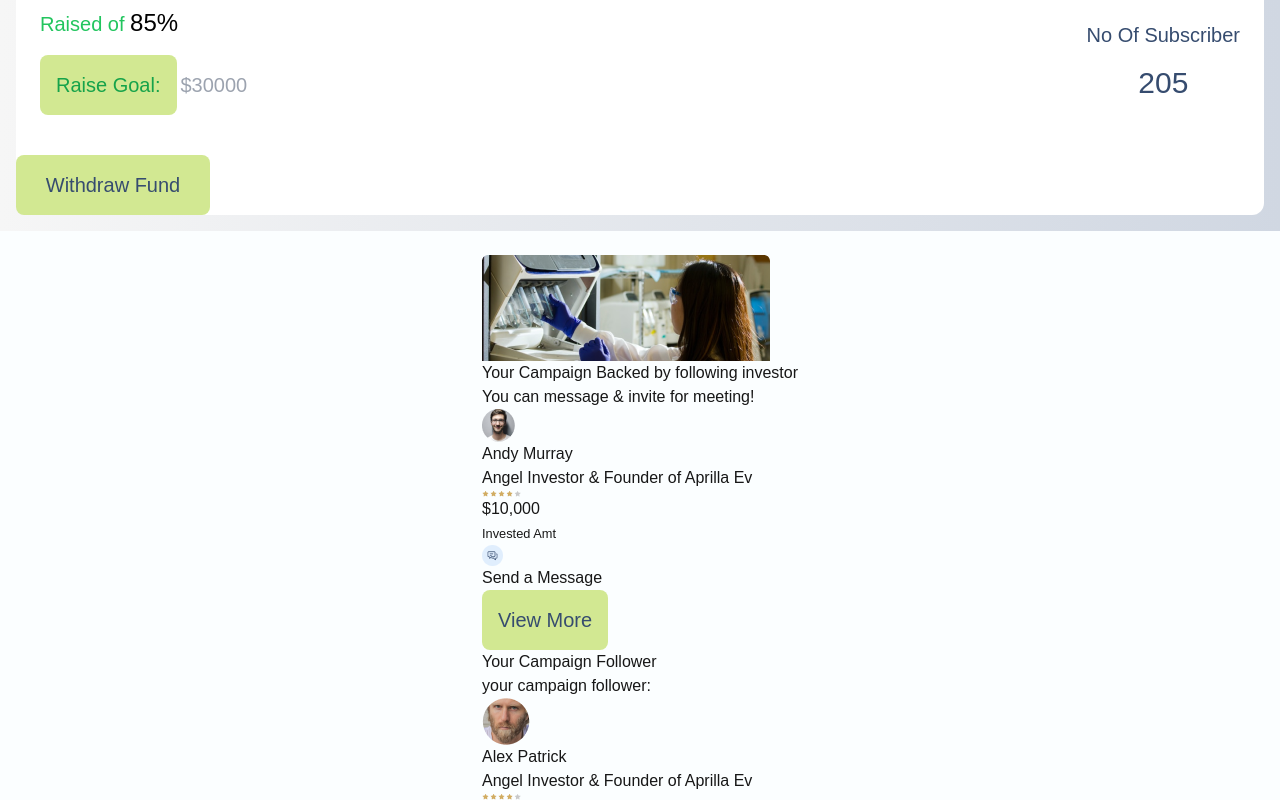
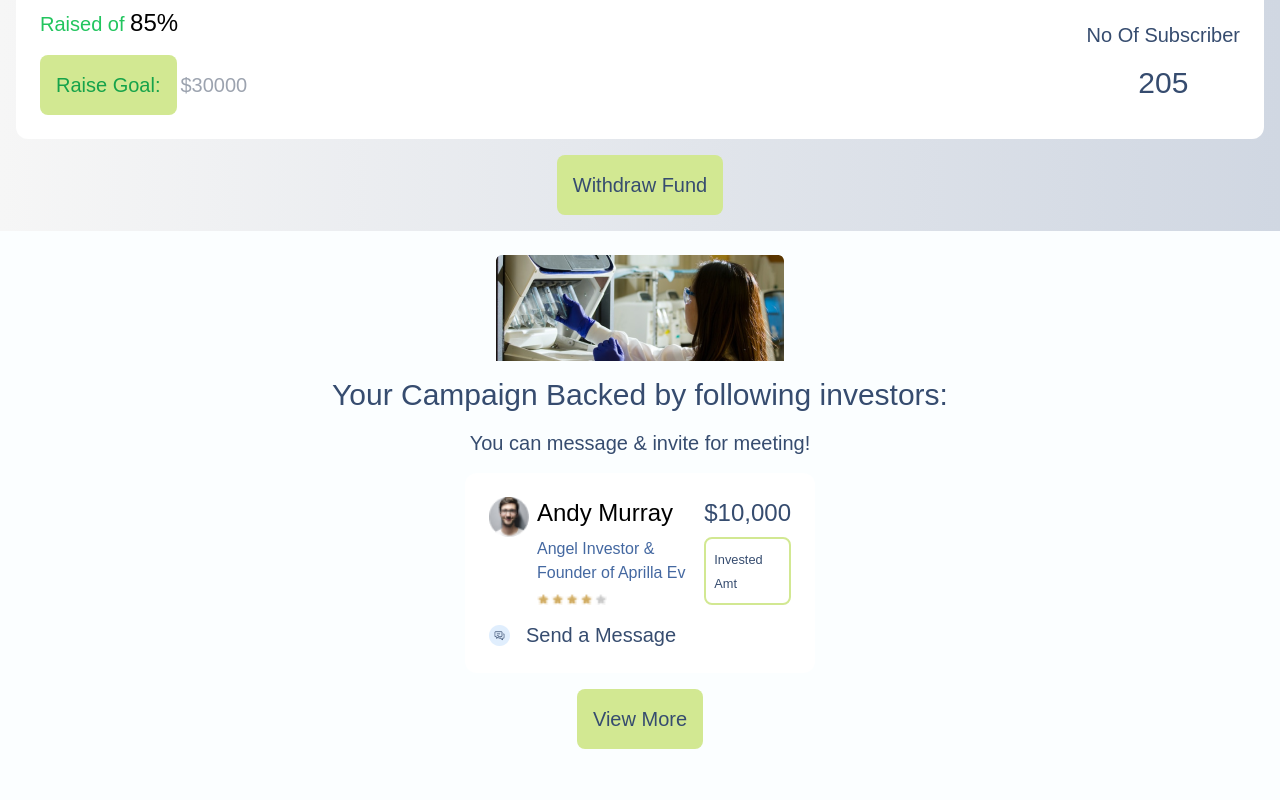
Before and after one commit to Sallah10/neighborhood-hub, a Next.js app: page /campaign in a window 1280 px wide. Shown: the part 647-1447 px from the top of the page. After the commit the page ends 1396 px from the top, so only its background shows below. Built offline with nearby package versions, Linux system fonts and the light colour scheme.

Commit message:
campaign details styling

```diff
--- a/app/campaign/page.tsx
+++ b/app/campaign/page.tsx
@@ -42,42 +42,62 @@ const Campaign = () => {
                                 </div>
                             </div>
                         </div>
-                        <button className='button'>Withdraw Fund</button>
                     </div>
+                    <button className='button self-center'>Withdraw Fund</button>
                 </div>
-                <div>
+                <div className='flex flex-col gap-4 items-center justify-center'>
                     <Image src={campaignImg} alt='Campaign-Details Image' />
-                    <h2>Your Campaign Backed by following investor</h2>
-                    <p>You can message & invite for meeting!</p>
-                    <div className='card'>
-                        <div>
-                            <Image src={humImg1} alt='Campaign-Details Image' />
-                            <div>
-                                <h3>Andy Murray</h3>
-                                <p>Angel Investor & Founder of Aprilla Ev</p>
-                                <Image src={star} alt='Campaign-Details Image' />
+                    <h2 className='text-h2 flex self-center '>Your Campaign Backed by following investors:</h2>
+                    <p className='text-p'>You can message & invite for meeting!</p>
+                    <div className='card gap-4 max-w-[350px]'>
+                        <div className='flex gap-2'>
+                            <Image src={humImg1} alt='Campaign-Details Image' className='w-10 h-10 flex-start flex' />
+                            <div className='flex flex-col gap-2'>
+                                <h3 className='text-h3 text-black'>Andy Murray</h3>
+                                <p className='text-md text-[#4468A1]'>Angel Investor & Founder of Aprilla Ev</p>
+                                <Image src={star} alt='Campaign-Details Image' width={70} height={70} />
                             </div>
-                            <div>
-                                <h1>$10,000</h1>
-                                <small>Invested Amt</small>
+                            <div className='flex flex-col gap-2'>
+                                <h3 className='text-h3'>$10,000</h3>
+                                <div className='p-2 border-2 border-[#D2E892] rounded-lg'>
+                                    <small className='text-md text-[#364C6F]'>Invested Amt</small>
+                                </div>
                             </div>
                         </div>
-                        <div>
+                        <div className='flex gap-4 items-center'>
                             <Image src={message} alt='Campaign-Details Image' />
-                            <p>Send a Message</p>
+                            <p className='text-p'>Send a Message</p>
                         </div>
                     </div>
-                    <button className='button'>View More</button>
-                    <h1> Your Campaign Follower</h1>
-                    <p>your campaign follower:</p>
-                    <div>
-                        <div>
+                    <button className='button self-center'>View More</button>
+                    {/* <h2 className='text-h2'> Your Campaign Follower</h2>
+                    <p className='text-p'>your campaign follower:</p>
+                    <div className='grid grid-cols-1 gap-4'>
+                        <div className='card'>
                             <Image src={humImg2} alt='Campaign-Details Image' />
-                            <h3>Alex Patrick</h3>
-                            <p>Angel Investor & Founder of Aprilla Ev</p>
+                            <h3 className='text-h3'>Alex Patrick</h3>
+                            <p className='text-p'>Angel Investor & Founder of Aprilla Ev</p>
                             <Image src={star} alt='Campaign-Details Image' />
                         </div>
-                    </div>
+                        <div className='card'>
+                            <Image src={humImg2} alt='Campaign-Details Image' />
+                            <h3 className='text-h3'>Alex Patrick</h3>
+                            <p className='text-p'>Angel Investor & Founder of Aprilla Ev</p>
+                            <Image src={star} alt='Campaign-Details Image' />
+                        </div>
+                        <div className='card'>
+                            <Image src={humImg2} alt='Campaign-Details Image' />
+                            <h3 className='text-h3'>Alex Patrick</h3>
+                            <p className='text-p'>Angel Investor & Founder of Aprilla Ev</p>
+                            <Image src={star} alt='Campaign-Details Image' />
+                        </div>
+                        <div className='card'>
+                            <Image src={humImg2} alt='Campaign-Details Image' />
+                            <h3 className='text-h3'>Alex Patrick</h3>
+                            <p className='text-p'>Angel Investor & Founder of Aprilla Ev</p>
+                            <Image src={star} alt='Campaign-Details Image' />
+                        </div>
+                    </div> */}
                 </div>
             </div>
         </>
--- a/app/dashboard/page.tsx
+++ b/app/dashboard/page.tsx
@@ -58,6 +58,7 @@ const Dashboard = () => {
                         </div>
                     </div>
                 </div>
+                <button className='button'> See More Campaign </button>
             </div>
         </>
     )
--- a/app/globals.css
+++ b/app/globals.css
@@ -48,4 +48,7 @@ body {
   .text-bold {
     @apply text-6xl text-[#364C6F];
   }
+  .card {
+    @apply bg-white flex rounded-xl flex-col gap-4 max-h-[100vh] w-full p-6;
+  }
 }
```
